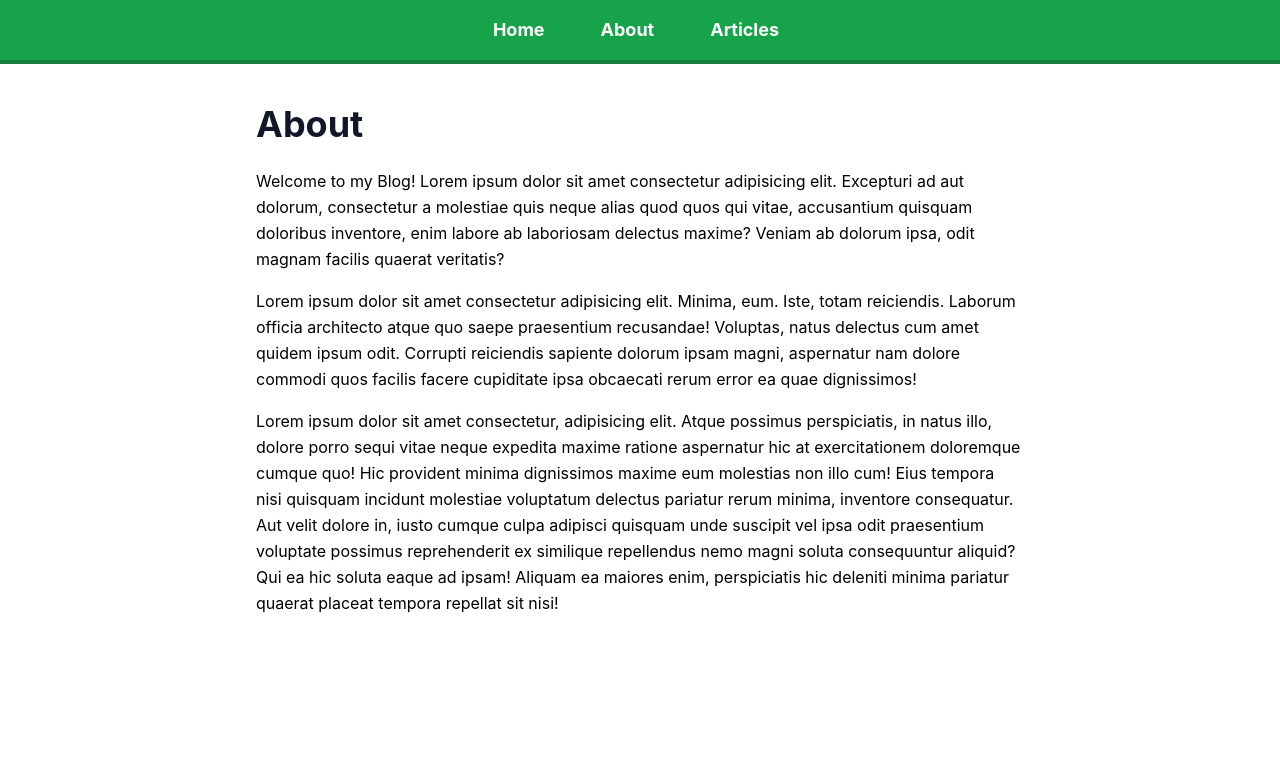
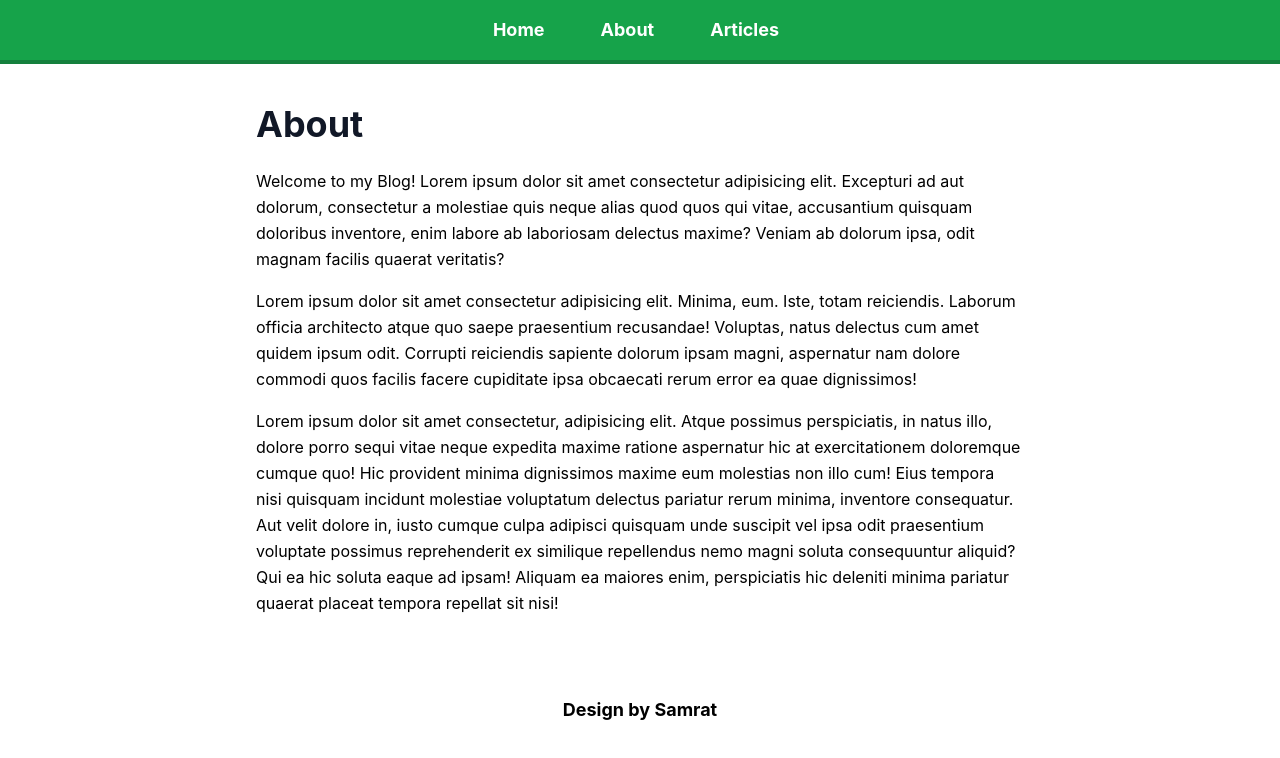
Before and after one commit to imsamrat/Information-Kernel, a React (Create React App) app: page /about in a window 1280 px wide. Shown: the top 758 px of the page. Built offline with nearby package versions, Linux system fonts and the light colour scheme.

Commit message:
Footer Added

```diff
--- a/package.json
+++ b/package.json
@@ -6,6 +6,7 @@
     "@testing-library/jest-dom": "^5.16.2",
     "@testing-library/react": "^12.1.2",
     "@testing-library/user-event": "^13.5.0",
+    "firebase": "^9.6.6",
     "react": "^17.0.2",
     "react-dom": "^17.0.2",
     "react-scripts": "5.0.0",
--- a/src/pages/About.js
+++ b/src/pages/About.js
@@ -34,6 +34,7 @@ const About = () => {
         ea maiores enim, perspiciatis hic deleniti minima pariatur quaerat
         placeat tempora repellat sit nisi!
       </p>
+      <p className="text-center font-bold text-lg mt-20">Design by Samrat</p>
     </div>
   );
 };
--- a/src/pages/Footer.js
+++ /dev/null
@@ -1,13 +0,0 @@
-import React from 'react';
-
-const Footer = () => {
-    return (
-        <div>
-            <footer className='border-b-4 border-green-700 text-center fixed top-0 w-full bg-green-600 font-bold text-lg text-white'>
-                <p>Developed by Samrat</p>
-            </footer>
-        </div>
-    );
-};
-
-export default Footer;
--- a/src/pages/Home.js
+++ b/src/pages/Home.js
@@ -1,5 +1,4 @@
 import React from "react";
-import Footer from "./Footer";
 
 const Home = () => {
   return (
@@ -45,7 +44,7 @@ const Home = () => {
         ea maiores enim, perspiciatis hic deleniti minima pariatur quaerat
         placeat tempora repellat sit nisi!
       </p> */}
-      {/* <Footer /> */}
+    <p className="text-center font-bold text-lg mt-20">Design by Samrat</p>
     </div>
 
   );
```
Also changed, not shown: 1 other file (tests, documents, lock files or other folders).
